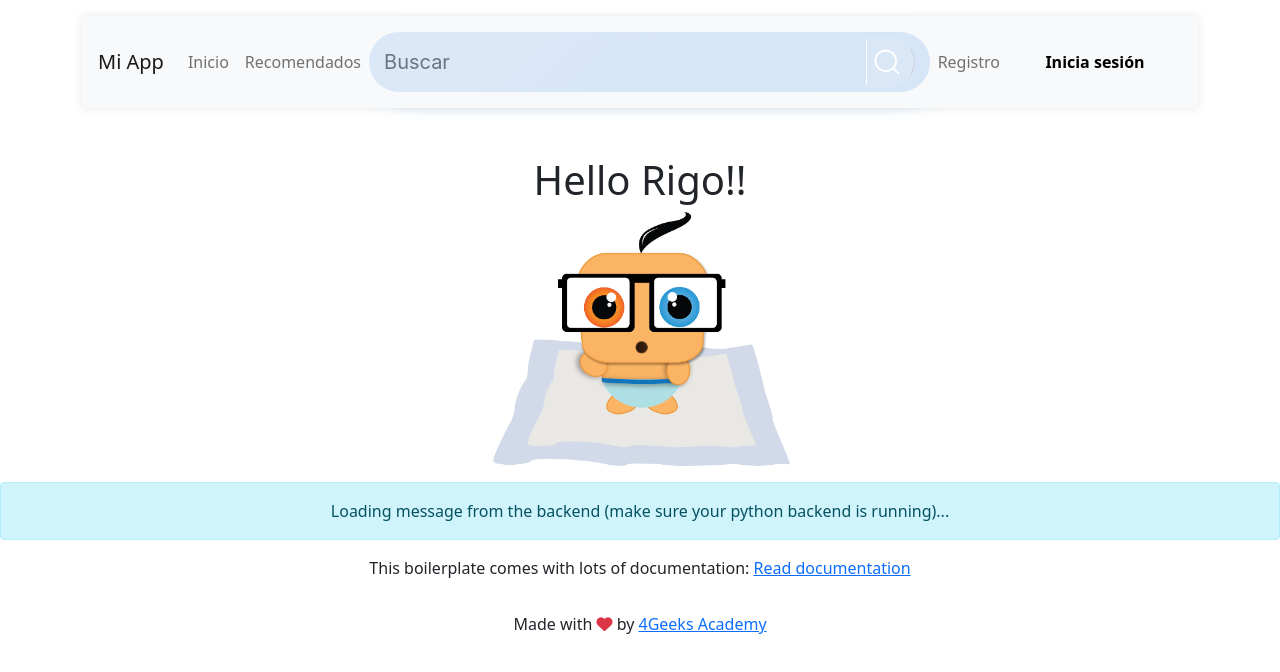
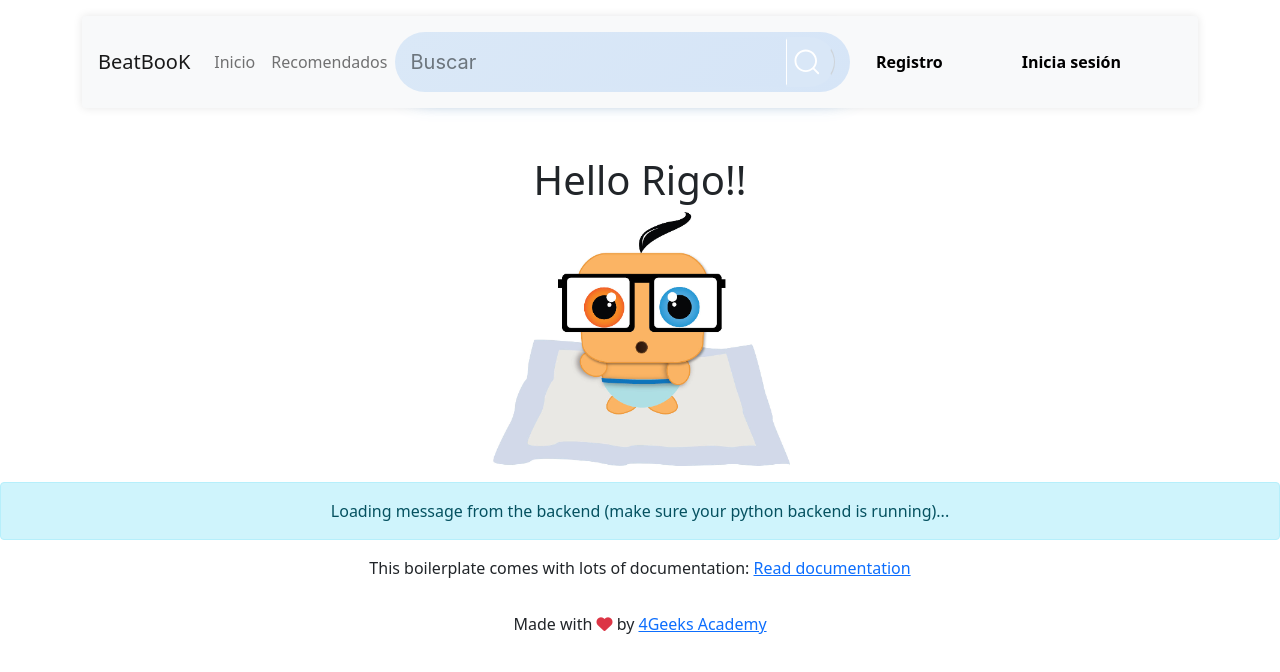
Before and after one commit to 4GeeksAcademy/BeatBooK, a React app: page / in a window 1280 px wide. Built offline with nearby package versions, Linux system fonts and the light colour scheme; no server answers.

Commit message:
Cambios en la barra de navegación y estilos

```diff
--- a/src/front/js/component/navbar.js
+++ b/src/front/js/component/navbar.js
@@ -2,6 +2,7 @@ import React from "react";
 import { Navbar, Nav, Container } from "react-bootstrap";
 import { Search } from "./navbar/searchBar";
 import { Login } from "./navbar/login";
+import "./navbar/buttonJoin.css";
 
 export const AppNavbar = () => {
   return (
@@ -13,7 +14,7 @@ export const AppNavbar = () => {
         style={{ boxShadow: "0 0 10px rgba(0,0,0,0.1)" }}
       >
         {/* Logo o nombre de la aplicación */}
-        <Navbar.Brand href="/">Mi App</Navbar.Brand>
+        <Navbar.Brand href="/">BeatBooK</Navbar.Brand>
 
         {/* Botón para colapsar el menú en dispositivos pequeños */}
         <Navbar.Toggle aria-controls="basic-navbar-nav" />
@@ -37,8 +38,9 @@ export const AppNavbar = () => {
 
           {/* Botones de registro e inicio de sesión */}
 
-          <Nav className="ml-auto">
-            <Nav.Link href="/registro">Registro</Nav.Link>
+          <Nav className="ml-auto ps-2 pe-0 m-0">
+            <button className="buttonSpecial">Registro</button>
+
             <Login />
           </Nav>
         </Navbar.Collapse>
--- a/src/front/js/component/navbar/buttonJoin.css
+++ b/src/front/js/component/navbar/buttonJoin.css
@@ -4,7 +4,7 @@
   --timing: 2s;
   border: 0;
   width: var(--width);
-  padding-block: 0.5em;
+  padding-block: 0.3em;
   /* color: #fff; */
   font-weight: bold;
   font-size: 1em;
--- a/src/front/js/component/navbar/login.js
+++ b/src/front/js/component/navbar/login.js
@@ -22,7 +22,7 @@ export const Login = () => {
         <Modal.Header closeButton>
           <Modal.Title>Iniciar sesión</Modal.Title>
         </Modal.Header>
-        <Modal.Body>
+        <Modal.Body closeButton>
           <form className="form">
             <div className="flex-column">
               <label>Email </label>
--- a/src/front/js/component/navbar/searchBar.css
+++ b/src/front/js/component/navbar/searchBar.css
@@ -85,13 +85,13 @@
   background: linear-gradient(
     135deg,
     rgb(239, 247, 255) 0%,
-    rgb(214, 229, 247) 100%
+    rgb(125, 171, 228) 100%
   );
 }
 
 .search__icon {
   width: 50px;
-  aspect-ratio: 1;
+  /* aspect-ratio: 0.2; */
   background-color: #d9e7f7;
   border-left: 2px solid white;
   border-top: 3px solid transparent;
@@ -102,7 +102,7 @@
 }
 
 .search__icon:hover {
-  border-left: 5px solid white;
+  border: 5px solid rgb(255, 255, 255);
 }
 
 .search__icon path {
--- a/src/front/js/component/navbar/searchBar.js
+++ b/src/front/js/component/navbar/searchBar.js
@@ -3,8 +3,6 @@ import { Container, Form, InputGroup } from "react-bootstrap";
 import "./searchBar.css";
 
 export const Search = () => {
-  const [isActive, setIsActive] = useState(false);
-
   return (
     <Container className={`search-container `}>
       <InputGroup>
```
